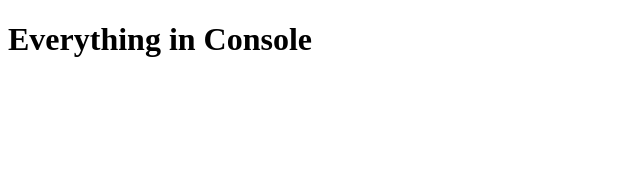
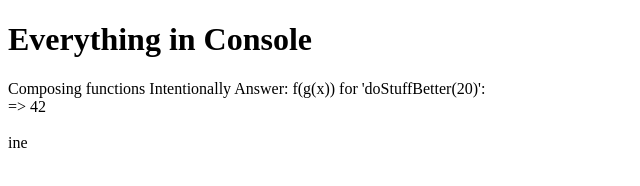
Before and after one commit to Elbie-em/JS-Practise, a plain HTML site: page index.html in a window 1280 px wide. Shown: the whole page, without its empty margins (0-640 px from the left). Drawn offline with Linux system fonts and the light colour scheme.

Commit message:
composing function on oneline from index.js examples

```diff
--- a/index.html
+++ b/index.html
@@ -7,6 +7,9 @@
 </head>
 <body>
   <h1>Everything in Console</h1>
-  <script src="js/index.js"></script>
+  <p id="console-response">
+
+  </p>
+  <script src="js/compostion_a.js"></script>
 </body>
 </html>
--- /dev/null
+++ b/js/compostion_a.js
@@ -0,0 +1,10 @@
+//Composing functions Intentionally: One line for index.js methods
+const g = n => n + 1;
+const f = n => n * 2;
+
+const doStuffBetter = x => f(g(x));
+
+let el = document.getElementById('console-response')
+el.innerHTML = `Composing functions Intentionally Answer: f(g(x)) for 'doStuffBetter(20)':<br> =>\t${doStuffBetter(20)}`;
+
+el.innerHTML += "<br><br> ine"
```
